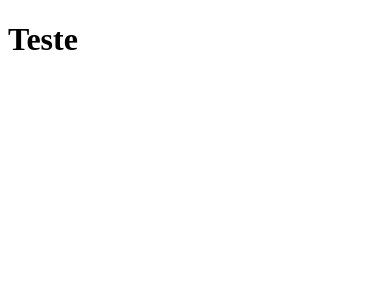
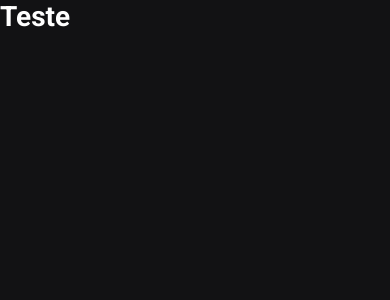
Before and after one commit to claucssouza/ignews-next, a Next.js app: page / in a window 390 px wide. Shown: the top 300 px of the page. Built offline with nearby package versions, Linux system fonts and the light colour scheme.

Commit message:
feat: insert global css

```diff
--- a/package.json
+++ b/package.json
@@ -10,7 +10,8 @@
   "dependencies": {
     "next": "12.0.7",
     "react": "17.0.2",
-    "react-dom": "17.0.2"
+    "react-dom": "17.0.2",
+    "sass": "^1.45.2"
   },
   "devDependencies": {
     "@types/node": "^17.0.5",
--- a/src/pages/_app.tsx
+++ b/src/pages/_app.tsx
@@ -1,4 +1,5 @@
 import { AppProps } from 'next/app';
+import '../styles/global.scss';
 
 function MyApp({ Component, pageProps }: AppProps) {
   return <Component {...pageProps} />
--- /dev/null
+++ b/src/pages/_document.tsx
@@ -0,0 +1,18 @@
+import Document, { Html, Head, Main, NextScript } from 'next/document';
+
+export default class MyDocument extends Document {
+    render() {
+        return (
+            <Html>
+                <Head>
+                    <link rel="preconnect" href="https://fonts.googleapis.com" />
+                    <link href="https://fonts.googleapis.com/css2?family=Roboto:wght@400;700;900&display=swap" rel="stylesheet" />
+                </Head>
+                <body>
+                    <Main />
+                    <NextScript />
+                </body>
+            </Html>
+        )
+    }
+}
--- a/src/pages/index.tsx
+++ b/src/pages/index.tsx
@@ -1,6 +1,14 @@
+import Head from 'next/head';
 const Home = () => {
   return (
-    <h1>Teste</h1>
+    <>
+      <Head>
+        <title>Inicio IgNews</title>
+      </Head>
+      <h1>
+        Teste
+      </h1>
+    </>
   );
 }
 export default Home;
--- /dev/null
+++ b/src/styles/global.scss
@@ -0,0 +1,48 @@
+* {
+    margin: 0;
+    padding: 0;
+    box-sizing: border-box;
+}
+
+:root {
+    --white: #ffffff;
+    --gray-100: #e1e1e6;
+    --gray-300: #a8a8b3;
+    --gray-900: #121214;
+    --cyan-500: #61dafb;
+    --yellow-500: #eba417;
+}
+
+@media (max-width: 1080px) {
+    html {
+        font-size: 93.75%;
+    }
+}
+
+@media (max-width: 720px) {
+    html {
+        font-size: 87.5%;
+    }
+}
+
+body {
+    background: var(--gray-900);
+    color: var(--white);
+}
+
+body,
+input,
+textarea,
+select,
+button {
+    font: 400 1rem "Roboto", sans-serif;
+}
+
+button {
+    cursor: pointer;
+}
+
+a {
+    color: inherit;
+    text-decoration: none;
+}
```
Also changed, not shown: 1 other file (tests, documents, lock files or other folders).
